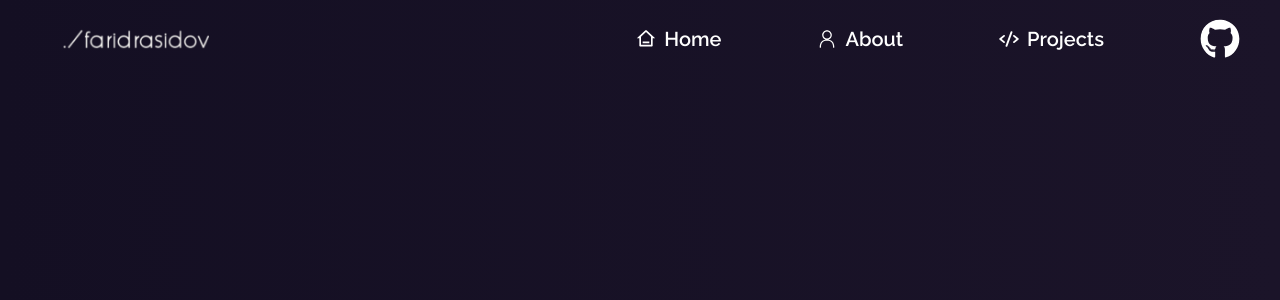
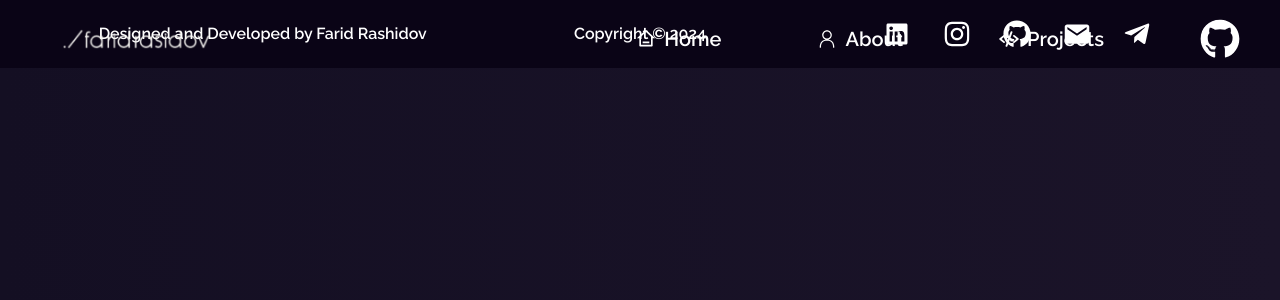
Before and after one commit to faridrasidov/portfolio-front, a Vue app: page / in a window 1280 px wide. Shown: the top 300 px of the page. Built offline with nearby package versions, Linux system fonts and the light colour scheme.

Commit message:
Edit: Footer And Footer Css Codes

```diff
--- a/src/App.vue
+++ b/src/App.vue
@@ -1,9 +1,11 @@
 <template>
   <div class="flex flex-col min-h-screen">
     <Navbar/>
+    <Footer/>
   </div>
 </template>
 
 <script setup>
 import Navbar from "./components/Navbar.vue";
+import Footer from "./components/Footer.vue";
 </script>
--- a/src/assets/css/tailwind.css
+++ b/src/assets/css/tailwind.css
@@ -6,6 +6,7 @@
     body {
         @apply font-sans m-0 p-0 h-full w-full bg-gradient-to-l from-purple1 to-purple2 text-white antialiased;
     }
+    /* Navbar */
     .navbar {
         @apply w-full z-10 lg:px-60 lg:max-2xl:px-0 fixed top-0 left-0 max-lg:bg-footer transition-all ease-in duration-300;
     }
@@ -39,4 +40,21 @@
     .nav-github-logo {
         @apply w-10 h-10 text-violet-600 rounded-full duration-300 hover:shadow-social hover:shadow-purple-900;
     }
+
+    /* Footer */
+    .footer-section {
+        @apply w-full bottom-0 bg-footer py-4;
+    }
+    .footer-content {
+        @apply text-center mx-20 grid grid-cols-1 grid-rows-1 md:flex justify-between gap-3;
+    }
+    .footer-copyright {
+        @apply flex justify-center items-center font-semibold w-full;
+    }
+    .footer-social-media {
+        @apply flex justify-center items-center gap-6 w-full;
+    }
+    .footer-icon {
+        @apply w-9 h-9 py-1 duration-300 rounded-2xl hover:shadow-social hover:p-2 hover:shadow-violet-900;
+    }
 }
--- a/src/components/Footer.vue
+++ b/src/components/Footer.vue
@@ -1,7 +1,45 @@
 <template>
-  <div>footer</div>
+  <div class="footer-section">
+    <div class="footer-content">
+      <div class="footer-copyright">
+        Designed and Developed by Farid Rashidov
+      </div>
+      <div class="footer-copyright">Copyright © 2024</div>
+      <div class="footer-social-media">
+        <a href="https://www.linkedin.com/in/faridrasidov/">
+          <FaLinkedinIn class="footer-icon"/>
+        </a>
+        <a href="https://www.instagram.com/faridrasiidov/">
+          <FaInstagram class="footer-icon  "/>
+        </a>
+        <a href="https://github.com/faridrasidov/">
+          <FaGithub class="footer-icon"/>
+        </a>
+        <a href="mailto: ftm5pv70@duck.com">
+          <MdEmail class="footer-icon"/>
+        </a>
+        <a href="https://t.me/powwershell">
+          <FaTelegramPlane class="footer-icon"/>
+        </a>
+      </div>
+    </div>
+  </div>
 </template>
 
 <script>
+import FaGithub from "../assets/icons/social/github.svg"
+import FaInstagram from "../assets/icons/social/instagram.svg"
+import FaLinkedinIn from "../assets/icons/social/linkedin.svg"
+import MdEmail from "../assets/icons/social/mail.svg"
+import FaTelegramPlane from "../assets/icons/social/telegram.svg"
 
+export default {
+  components: {
+    FaGithub,
+    FaInstagram,
+    FaLinkedinIn,
+    MdEmail,
+    FaTelegramPlane
+  }
+}
 </script>
```
